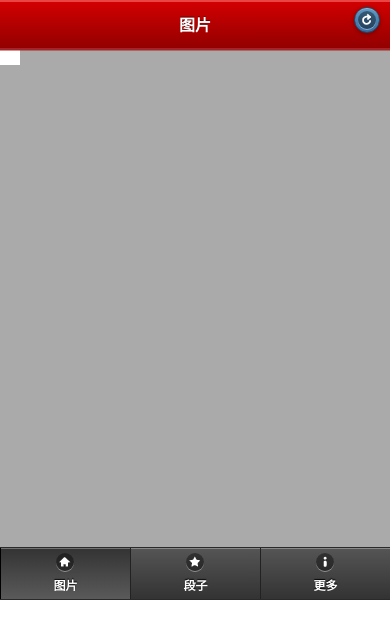
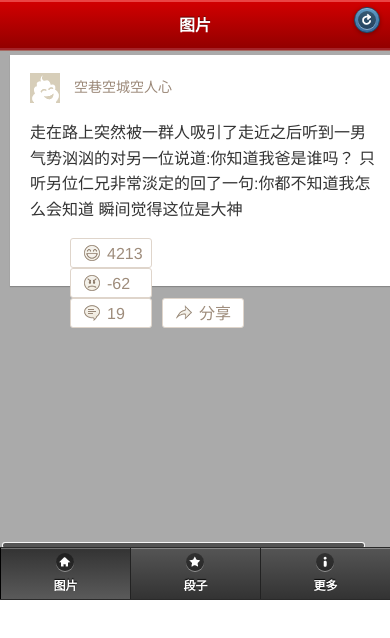
Before and after one commit to sincerestudio/ZuoRenDaoLi, a plain HTML site: page assets/www/index.html in a window 390 px wide. Drawn offline with Linux system fonts and the light colour scheme.

Commit message:
图片界面

```diff
--- a/assets/www/duanzi.html
+++ b/assets/www/duanzi.html
@@ -10,6 +10,7 @@
 <script src="jquery-mobile/jquery-1.6.4.min.js" type="text/javascript"></script>
 <script src="jquery-mobile/jquery.mobile-1.0.min.js" type="text/javascript"></script>
 <script src="jquery-mobile/iscroll.js" type="text/javascript"></script>
+<script src="jquery-mobile/config.js" type="text/javascript"></script>
 <script type="text/javascript">
 
 var myScroll;
--- a/assets/www/index.html
+++ b/assets/www/index.html
@@ -10,6 +10,7 @@
 <script src="jquery-mobile/jquery-1.6.4.min.js" type="text/javascript"></script>
 <script src="jquery-mobile/jquery.mobile-1.0.min.js" type="text/javascript"></script>
 <script src="jquery-mobile/iscroll.js" type="text/javascript"></script>
+<script src="jquery-mobile/config.js" type="text/javascript"></script>
 <script type="text/javascript">
 
 var myScroll;
@@ -49,7 +50,6 @@ document.addEventListener('DOMContentLoaded', function () { setTimeout(loaded, 2
  * * * * * * * */
 
 </script>
-
 <script type="text/javascript">
 //提示信息
         function showMyAlert(text) {
@@ -65,7 +65,6 @@ document.addEventListener('DOMContentLoaded', function () { setTimeout(loaded, 2
         }
 
 </script>
-
 <script type="text/javascript" charset="utf-8">
 
 	// 当PhoneGap加载完毕后调用onDeviceReady回调函数
@@ -106,7 +105,6 @@ document.addEventListener('DOMContentLoaded', function () { setTimeout(loaded, 2
 
 
 </script>
-
 </head>
 <body>
 
@@ -116,28 +114,39 @@ document.addEventListener('DOMContentLoaded', function () { setTimeout(loaded, 2
     <h1>图片</h1>
     <a href="#" data-role="button" data-icon="refresh" data-iconpos="notext" data-theme="b" data-inline="true" class="ui-btn-right">Refresh</a> </div>
   <div data-role="content" id="content">
-  	<div id="scroller">
+    <div id="scroller">
 
-<!--内容开始-->
-
-<!--内容结束-->
+      <!--内容开始-->
+      <div class="col1">
+        <div class="block untagged mb15 bs2" id="qiushi_tag">
+          <div class="author"> <img src="missing.png" alt="空巷空城空人心"> <a href="/users/11350773">空巷空城空人心 </a> </div>
+          <div class="content" title="2013-12-04 13:15:59"> 走在路上突然被一群人吸引了走近之后听到一男气势汹汹的对另一位说道:你知道我爸是谁吗？    只听另位仁兄非常淡定的回了一句:你都不知道我怎么会知道     瞬间觉得这位是大神 </div>
+          <div id="qiushi_counts" class="bar">
+            <ul>
+              <li id="vote-up" class="up"> <a href="javascript:vote2(53337673,1)" id="up" title="4213个顶">4213</a> </li>
+              <li id="vote-dn" class="down"> <a href="javascript:vote2(53337673,-1)" id="dn" title="-62个拍">-62</a> </li>
+              <li class="comment"> <a href="/article/53337673?list=8hr&amp;s=4620735" id="c" class="qiushi_comments" title="19条评论" target="_blank" onclick="_hmt.push(['_trackEvent', 'post', 'click', 'signlePost'])">19</a> </li>
+              <li class="share" > <a href="javascript:void(0);" id="s">分享</a> </li>
+            </ul>
+          </div>
+        </div>
+      </div>
+      <!--内容结束-->
 
     </div>
   </div>
   <div data-role="footer" id="footer">
     <div data-role="navbar" data-grid="b">
       <ul>
-       	<li><a href="#" rel="external" id="tupian" data-icon="home" data-transition="pop" class="ui-btn-active">图片</a></li>
-        <li><a href="duanzi.html" rel="external" id="duanzi" data-transition="pop" data-icon="star">段子</a></li>
-        <li><a href="more.html" rel="external" id="more"  data-transition="pop" data-icon="info">更多</a></li>
+        <li><a location="#" rel="external" id="tupian" data-icon="home" data-transition="pop" class="ui-btn-active">图片</a></li>
+        <li><a location="duanzi.html" rel="external" id="duanzi" data-transition="pop" data-icon="star">段子</a></li>
+        <li><a location="more.html" rel="external" id="more"  data-transition="pop" data-icon="info">更多</a></li>
       </ul>
     </div>
   </div>
 </div>
 <!--图片页面结束-->
 
-
 </body>
 </html>
-
 </script>
--- /dev/null
+++ b/assets/www/jquery-mobile/config.js
@@ -0,0 +1,6 @@
+// JavaScript Document
+$(document).bind("mobileinit",function(){
+  $.extend(  $.mobile , {
+   defaultPageTransition:'none'
+  });
+});
--- a/assets/www/jquery-mobile/main.css
+++ b/assets/www/jquery-mobile/main.css
@@ -35,7 +35,8 @@
 }
 
 #scroller {
-	padding:10px;background-color:#fff;-webkit-tap-highlight-color:rgba(0,0,0,0);
+	padding:10px;
+	-webkit-tap-highlight-color:rgba(0,0,0,0);
 }
 
 #footer {
@@ -69,3 +70,134 @@
 	width:10em;
 	height:1em;
 }
+
+.col1 {
+	margin: 0;
+	position: relative;
+}
+
+.col1 .block {
+background-color: #fff;
+clear: both;
+padding: 18px 20px;
+}
+
+.col1 .bs2 {
+box-shadow: 0 1px 1px rgba(0,0,0,0.2);
+}
+
+.col1 .mb15 {
+margin-bottom: 15px;
+}
+
+.col1 .author {
+font-size: 14px;
+vertical-align: middle;
+line-height: 100%;
+margin: 0 0 17px;
+}
+
+.col1 img {
+height: 30px;
+width: 30px;
+vertical-align: middle;
+padding: 0 10px 0 0;
+}
+
+.col1 a {
+color: #9b8878;
+text-decoration: none;
+}
+
+
+.col1 a:visited {
+color: #9b8878;
+text-decoration: none;
+}
+
+.ui-body-c .ui-link {
+color: #9b8878;
+text-decoration: none;
+font-weight:100;
+}
+
+.ui-body-c .ui-link:visited {
+color: #9b8878;
+text-decoration: none;
+}
+
+.col1 .content {
+word-break: break-all;
+line-height: 160%;
+}
+
+.col1 .bar {
+margin: 15px 0 0 0;
+height: 30px;
+}
+
+.col1 ol, ul, li {
+list-style: none;
+}
+
+
+.col1 ul {
+display: block;
+list-style-type: disc;
+-webkit-margin-before: 1em;
+-webkit-margin-after: 1em;
+-webkit-margin-start: 0px;
+-webkit-margin-end: 0px;
+-webkit-padding-start: 40px;
+}
+
+.col1 .bar ul li {
+float: left;
+}
+
+.col1 .bar ul li a {
+display: block;
+height: 28px;
+line-height: 30px;
+text-indent: 36px;
+width: 80px;
+border-radius: 3px;
+border: 1px solid #dfd5cb;
+color: #9e8c7b;
+}
+
+.col1 .bar .up a {
+margin: 0 10px 0 0;
+background: #fff url("images/web_icon.png") no-repeat -0px -720px;
+}
+
+.col1 .bar .up a {
+background-image: -webkit-image-set(url("images/web_icon.png") 1x,url("images/web_icon_hd.png") 2x);
+}
+
+.col1 .bar .down a {
+margin: 0 228px 0 0;
+background: #fff url("images/web_icon.png") no-repeat -80px -720px;
+}
+
+.col1 .bar .down a {
+background-image: -webkit-image-set(url("images/web_icon.png") 1x,url("images/web_icon_hd.png") 2x);
+}
+
+
+.col1 .bar .comment a {
+margin: 0 10px 0 0;
+background: #fff url("images/web_icon.png") no-repeat 0 -780px;
+}
+
+.col1 .bar .comment a {
+background-image: -webkit-image-set(url("images/web_icon.png") 1x,url("images/web_icon_hd.png") 2x);
+}
+
+
+.bar .share a {
+background: #fff url("images/web_icon.png") no-repeat -80px -780px;
+}
+.col1 .bar .share a {
+background-image: -webkit-image-set(url("images/web_icon.png") 1x,url("images/web_icon_hd.png") 2x);
+}
```
Also changed, not shown: assets/www/more.html (+1 -0 lines), assets/www/jquery-mobile/images/web_icon.png (added), assets/www/jquery-mobile/images/web_icon_hd.png (added), 5 other files.
